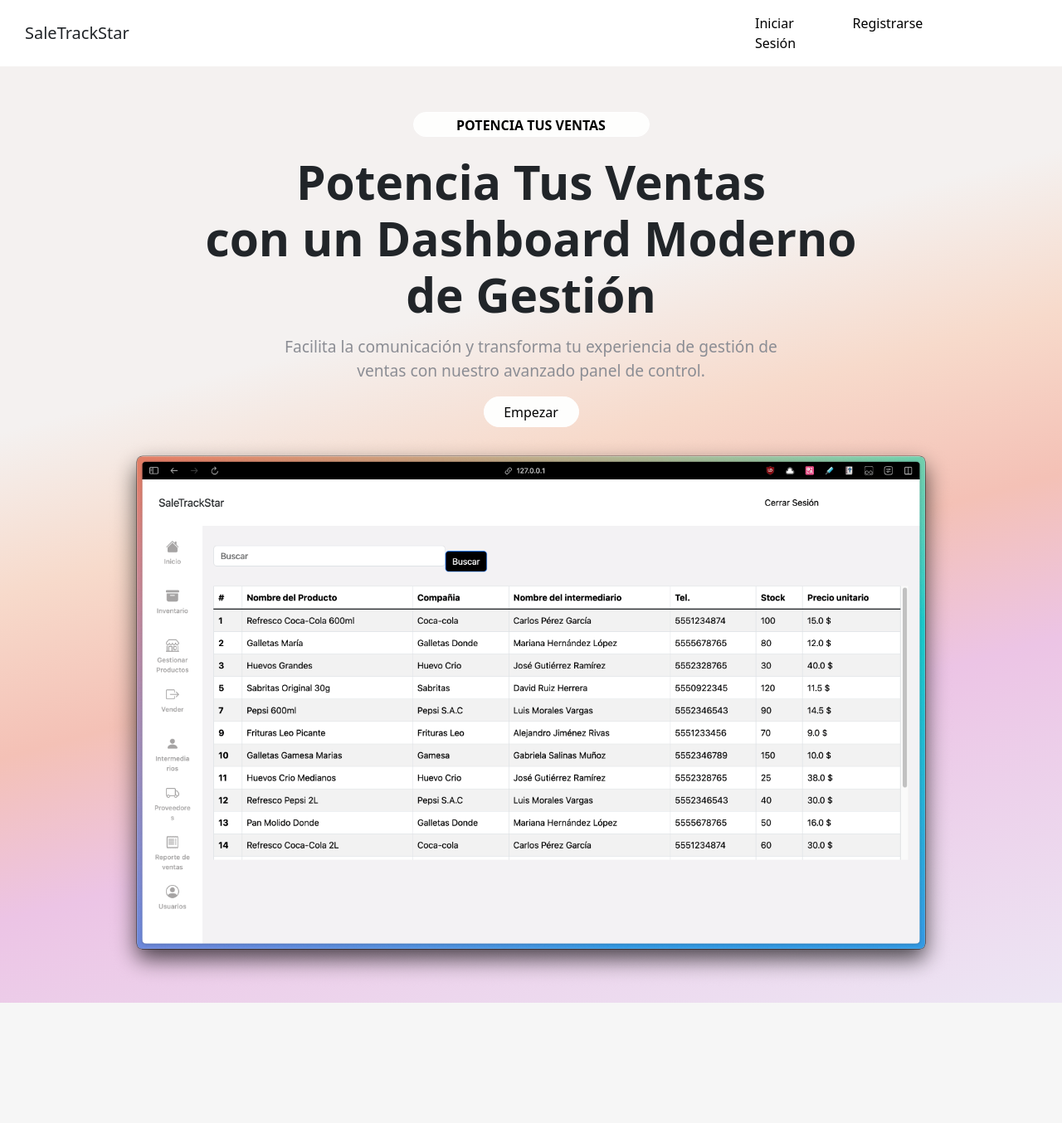
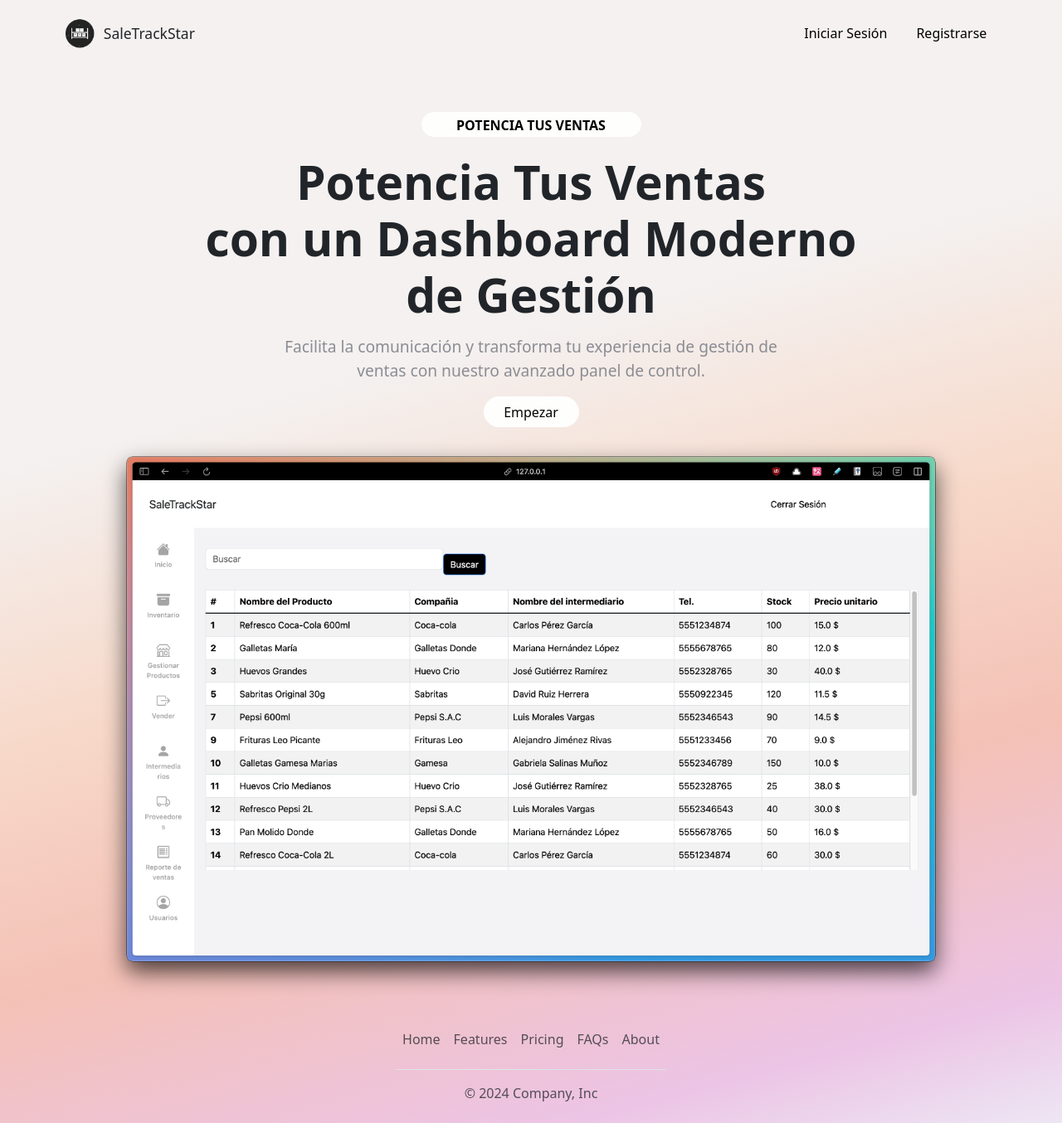
Before and after one commit to xEmmanuelCobax/proyecto-final-tiendadevanessa-master, a Flask app: page / in a window 1280 px wide. Shown: the whole page at 83% size. Before the commit the page ends 1209 px from the top, so only its background shows below. Run offline with Flask 3, Linux system fonts and the light colour scheme; parts of the project's set-up code (start-up, migrations or seed data) failed here and were passed over; some libraries are stand-ins or nearby versions.

Commit message:
diseño ajustado, colores, fotos, animaciones etc

```diff
--- a/src/blueprints/sales.py
+++ b/src/blueprints/sales.py
@@ -6,7 +6,7 @@ import config, models, locale
 # NOTAS:
 
 
-locale.setlocale(locale.LC_TIME, 'Spanish_Spain.1252')
+# locale.setlocale(locale.LC_TIME, 'Spanish_Spain.1252')
 
 sales = Blueprint("sales", __name__, url_prefix="/sales")
 
--- a/src/static/css/inicio.css
+++ b/src/static/css/inicio.css
@@ -1,6 +1,8 @@
 ::-webkit-scrollbar {
     display: none;
 }
+
+
 
 .inicio {
     width: 100vw;
@@ -10,7 +12,8 @@
     flex-direction: column;
     justify-content: center;
     align-items: center;
-    background: linear-gradient(-15deg, #ede6f4, #ecc4e5 30%, #f4c1b6, #f7dacb, #f4f1f0 70%);
+    background: linear-gradient(-15deg, #ede6f4, #ecc4e5 10%, #f4c1b6, #f7dacb, #f4f1f0 70%);
+    /* background: linear-gradient(-15deg,  #4c96f098, #f0f1f4 70%); */
     /* Cambia los colores según sea necesario */
 }
 
@@ -36,7 +39,7 @@
 
 
 .inicio__btn--titulo {
-    width: 285px;
+    width: 265px;
     height: 30px;
     font-size: 16px;
     font-weight: 600;
@@ -62,10 +65,17 @@
 }
 
 .inicio__img--figure {
-    width: 80%;
-    /* background-color: yellow; */
+    width: 82%;
+    transition: transform .8s ease-in-out ;
+    /* Transición suave */
+}
+
+.inicio__img--figure:hover {
+    transform: scale(1.01);
+    /* Escalar un poco el elemento en hover */
 }
 
 .inicio__img--img {
     width: 100%;
+    /* background-color: yellow; */
 }
--- a/src/static/css/navbar.css
+++ b/src/static/css/navbar.css
@@ -6,7 +6,7 @@
 
 .navbar__principal {
   height: 10vh;
-  /* background-color: red; */
+  /* background-color: transparent; */
 }
 
 .navbar__container {
@@ -14,16 +14,38 @@
   display: flex;
   justify-content: space-between;
   align-items: center;
+  /* background-color: red; */
 }
 
+/*la parte de la letra*/
+.nav__logo__flex {
+  display: flex;
+  gap: 8px;
+  /* background-color: yellow; */
+  align-items: center;
+  margin-left: 6%;
+}
+
+.nav__logo--figure {
+  width: 40px;
+  height: 40px;
+  margin-bottom: 0;
+  /* background-color: #ffc107; */
+}
+
+.nav__logo--img {
+  width: 100%;
+  height: 100%;
+  object-fit: contain;
+}
+
+/*letra del nav*/
 .navbar-brand {
-  margin-left: 30px;
-  font-size: 20px;
-
+  font-size: 17.5px;
 }
 
 .navbar__lista__container {
-  width: 30%;
+  width: 35%;
   /* background-color: palegreen; */
 }
 
@@ -33,12 +55,13 @@
   list-style-type: none;
   padding: 0;
   margin: 0;
-  margin-right: 40%;
+  gap: 15px;
+  margin-right: 18%;
   /* background-color: aqua; */
 }
 
 .nav__item {
-  padding: 10px;
+  padding: 6px;
   margin: 0 4px;
 }
 
--- a/src/templates/index.html
+++ b/src/templates/index.html
@@ -1,7 +1,18 @@
 {% extends 'top navbar/top-navbar.html' %}
 {% block title %} Inicio {% endblock%}
 
+{% block estilos %}
+<style>
+  .navbar__principal {
+    background: linear-gradient(-15deg, #f4f1f0, #f4f1f0 0%);
+  }
+</style>
+{% endblock %}
+
 {%block content %}
+
+
+
 <link rel="stylesheet" type="text/css" href="{{ url_for('static', filename='css/inicio.css') }}" />
 
 
@@ -26,7 +37,16 @@
     <img src="/static/img/arc.png" class="inicio__img--img">
   </figure>
 
-
+  <footer class="py-2">
+    <ul class="nav justify-content-center border-bottom pb-3 mb-3">
+      <li class="nav-item"><a href="#" class="nav-link px-2 text-body-secondary">Home</a></li>
+      <li class="nav-item"><a href="#" class="nav-link px-2 text-body-secondary">Features</a></li>
+      <li class="nav-item"><a href="#" class="nav-link px-2 text-body-secondary">Pricing</a></li>
+      <li class="nav-item"><a href="#" class="nav-link px-2 text-body-secondary">FAQs</a></li>
+      <li class="nav-item"><a href="#" class="nav-link px-2 text-body-secondary">About</a></li>
+    </ul>
+    <p class="text-center text-body-secondary">© 2024 Company, Inc</p>
+  </footer>
 </section>
 
 <!-- <div class="container-fluid mx-4">
@@ -42,4 +62,5 @@
   </div>
 </div> -->
 
+
 {% endblock %}
--- a/src/templates/top navbar/top-navbar.html
+++ b/src/templates/top navbar/top-navbar.html
@@ -26,7 +26,8 @@
   <script src="https://cdn.jsdelivr.net/npm/quagga/dist/quagga.min.js"></script>
   <script src="https://cdnjs.cloudflare.com/ajax/libs/popper.js/1.16.0/umd/popper.min.js"></script>
 
-
+  {% block estilos%}
+  {% endblock%}
 
 </head>
 
@@ -35,13 +36,17 @@
   <nav class="navbar__principal" id="navbar">
     <div class="navbar__container">
 
-      <!--aqui-->
-
-      <a class="navbar-brand" href="{{ url_for('main.index') }}">SaleTrackStar</a>
+      <!--Empieza-->
+      <div class="nav__logo__flex">
+        <figure class="nav__logo--figure">
+          <img class="nav__logo--img" src="../../static/img/logo1.png">
+        </figure>
+        <a class="navbar-brand" href="{{ url_for('main.index') }}">SaleTrackStar</a>
+      </div>
 
       <div class="navbar__lista__container" id="navbarText">
         <ul class="navbar__lista">
-          <!--Mostrar cerrar si ya hay correo-->
+          <!--Mostrar cerrar sesion si ya hay correo-->
           {% if 'email' in session %}
           <li class="nav__item">
             <a class="nav__link">{{ email }}</a>
@@ -51,9 +56,7 @@
           </li>
           {% endif %}
 
-
-
-          <!--Sin correo iniciado-->
+          <!--Sin correo iniciado, mostrar esto-->
           {% if 'email' not in session %}
           <li class="nav__item">
             <a class="nav__link" href="{{ url_for('auth.signin') }}">Iniciar Sesión</a>
@@ -67,6 +70,7 @@
       </div>
     </div>
   </nav>
+
 
 
   <!--El inicio de sesion, etc-->
```
Also changed, not shown: src/static/css/inicio_sesion.css (+6 -2 lines), src/static/css/registro.css (+14 -7 lines), src/templates/auth/signin.html (+10 -1 lines), src/templates/auth/signup.html (+4 -4 lines), src/static/img/login1.1.png, src/static/img/login1.png (deleted), src/static/img/login2.2.png, src/static/img/login2.png (deleted), src/static/img/logo1.png (added), src/static/img/logo2.png (added), src/static/img/logo3.png (added).
